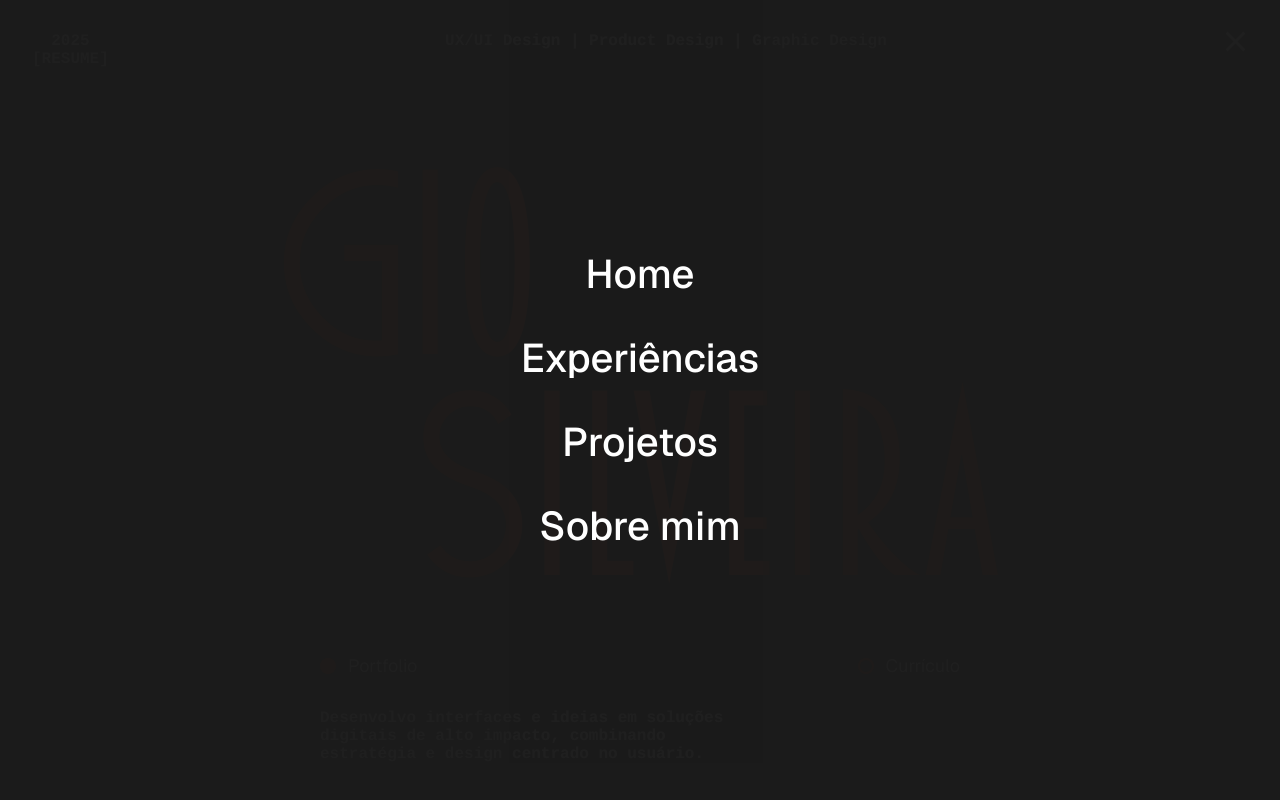
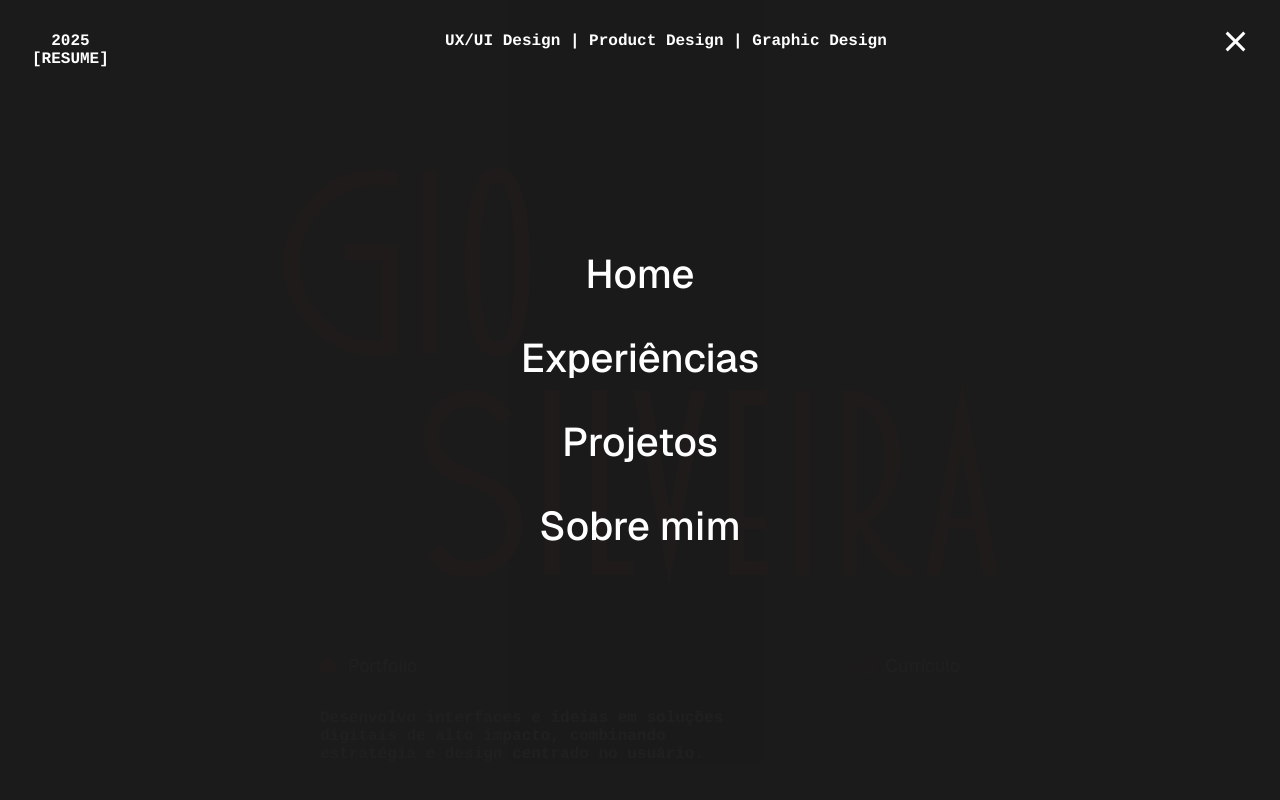
Before and after one commit to dataskeptic/gio-portfolio, a Next.js app: page / in a window 1280 px wide. Both pictures are taken after a click on the element 1235 px from the left and 41 px from the top of the page. Shown: the top 800 px of the page. Built offline with nearby package versions, Linux system fonts and the light colour scheme.

Commit message:
fixing navbar and projects position

```diff
--- a/src/app/components/Header.js
+++ b/src/app/components/Header.js
@@ -37,6 +37,39 @@ export default function Header() {
 
   return (
     <>
+      {isMenuOpen && (
+        <div className={styles.navOverlay}>
+          <Link
+            href="#home"
+            className={styles.navLink}
+            onClick={handleLinkClick}
+          >
+            Home
+          </Link>
+          <Link
+            href="#experiencias"
+            className={styles.navLink}
+            onClick={handleLinkClick}
+          >
+            Experiências
+          </Link>
+          <Link
+            href="#projetos"
+            className={styles.navLink}
+            onClick={handleLinkClick}
+          >
+            Projetos
+          </Link>
+          <Link
+            href="#sobre"
+            className={styles.navLink}
+            onClick={handleLinkClick}
+          >
+            Sobre mim
+          </Link>
+        </div>
+      )}
+
       <header className={styles.header}>
         <div className={styles.headerLeft}>
           <p className={styles.year}>2025</p>
@@ -44,16 +77,16 @@ export default function Header() {
         </div>
 
         {/* Adicionamos uma classe condicional aqui */}
-        <div className={`${styles.centerTop} ${isScrolled ? styles.hidden : ''}`}>
+        <div
+          className={`${styles.centerTop} ${isScrolled ? styles.hidden : ""}`}
+        >
           <p>UX/UI Design | Product Design | Graphic Design</p>
         </div>
 
         <div className={styles.headerRight}>
           <div
-            className={`${styles.menuIcon} ${isMenuOpen ? styles.open : ''}`}
+            className={`${styles.menuIcon} ${isMenuOpen ? styles.open : ""}`}
             onClick={toggleMenu}
-            aria-label="Toggle menu"
-            role="button"
           >
             <span></span>
             <span></span>
@@ -61,15 +94,6 @@ export default function Header() {
           </div>
         </div>
       </header>
-
-      {isMenuOpen && (
-        <nav className={styles.navOverlay}>
-          <Link href="/" className={styles.navLink} onClick={handleLinkClick}>Home</Link>
-          <Link href="/#experiencias" className={styles.navLink} onClick={handleLinkClick}>Experiências</Link>
-          <Link href="/#projetos" className={styles.navLink} onClick={handleLinkClick}>Projetos</Link>
-          <Link href="/about-me" className={styles.navLink} onClick={handleLinkClick}>Sobre mim</Link>
-        </nav>
-      )}
     </>
   );
 }
--- a/src/app/components/Header.module.css
+++ b/src/app/components/Header.module.css
@@ -7,7 +7,7 @@
   display: flex;
   justify-content: space-between;
   align-items: flex-start;
-  z-index: 10;
+  z-index: 1001;
 }
 
 .header p {
--- a/src/app/page.module.css
+++ b/src/app/page.module.css
@@ -252,12 +252,18 @@
 }
 
 .projectCardsContainer {
-  width: 100vw;
   display: flex;
   flex-direction: column;
   width: 100%;
-  align-items: flex-end;
-  padding-right: 10px;
+  align-items: flex-end; /* Default alignment to the right */
+  padding: 0 0 0 0;
+
+  box-sizing: border-box;
+}
+
+/* Target the second (even) project card and align it to the start */
+.projectCardsContainer > *:nth-child(even) {
+  align-self: flex-start;
 }
 
 /* Skills Section Styles */
```
